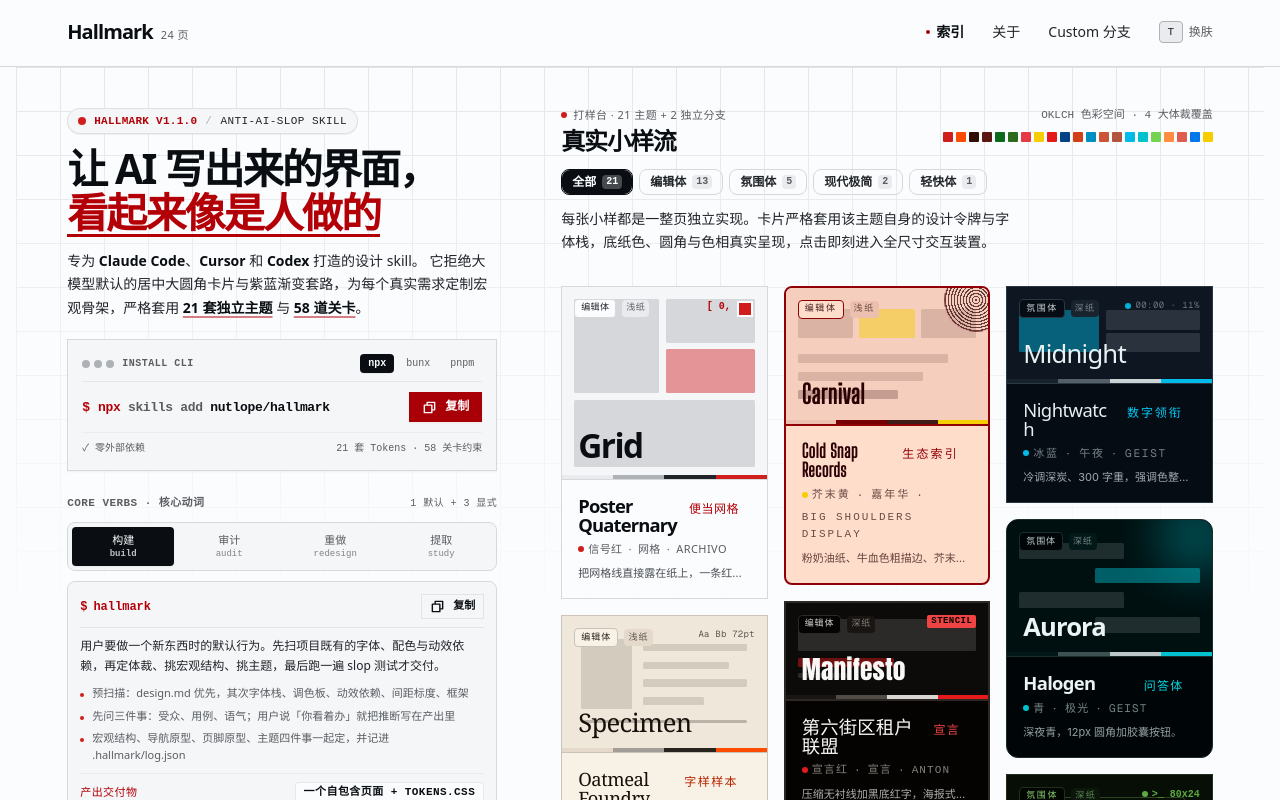
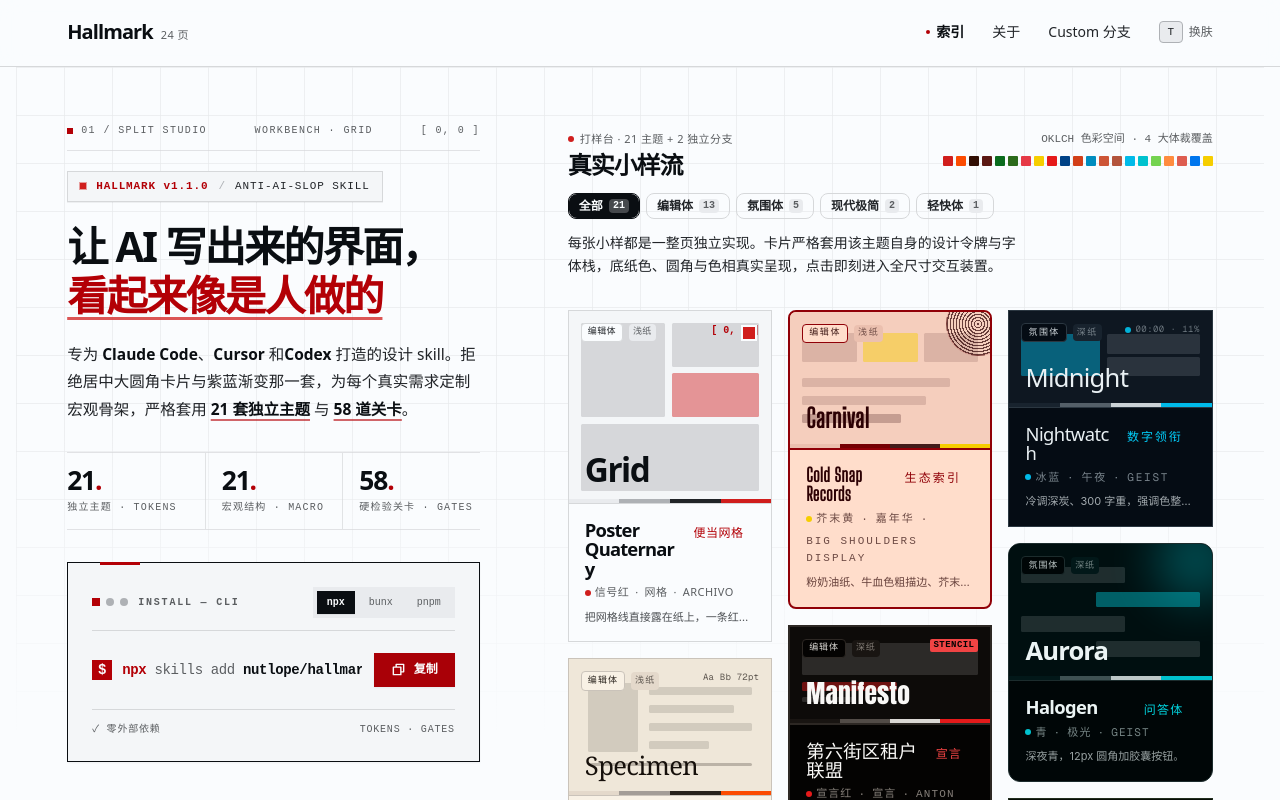
Before and after one commit to bbylw/hallmark-cn, a React (Vite) app: page / in a window 1280 px wide. Shown: the top 800 px of the page. Built offline with nearby package versions, Linux system fonts and the light colour scheme.

Commit message:
feat(home): 打磨Hero区呼吸感与制图细节：眉题、两行标题、数据带、CLI信号条

```diff
--- a/src/pages/index-page.tsx
+++ b/src/pages/index-page.tsx
@@ -19,8 +19,8 @@
 
 /** 左栏工作台的分段入场：徽章 → 标题 → 引述 → CLI → 动词 → 关卡 → 链接 */
 const fadeUp = {
-  hidden: { opacity: 0, y: 16 },
-  show: { opacity: 1, y: 0, transition: { duration: 0.55, ease: EASE } },
+  hidden: { opacity: 0, y: 22 },
+  show: { opacity: 1, y: 0, transition: { duration: 0.65, ease: EASE } },
 }
 
 /**
@@ -48,113 +48,173 @@
         {/* 图纸底纹：淡方格网自上而下淡出，呼应「打样台」的制图语义 */}
         <div
           aria-hidden
-          className="pointer-events-none absolute inset-x-0 top-0 h-[36rem] opacity-60"
+          className="pointer-events-none absolute inset-x-0 top-0 h-[42rem] opacity-50"
           style={{
             backgroundImage:
-              'linear-gradient(var(--hm-rule) 1px, transparent 1px), linear-gradient(90deg, var(--hm-rule) 1px, transparent 1px)',
-            backgroundSize: '2.75rem 2.75rem',
-            maskImage: 'linear-gradient(to bottom, black 0%, transparent 100%)',
+              'linear-gradient(color-mix(in oklab, var(--hm-rule) 70%, transparent) 1px, transparent 1px), linear-gradient(90deg, color-mix(in oklab, var(--hm-rule) 70%, transparent) 1px, transparent 1px)',
+            backgroundSize: '3rem 3rem',
+            maskImage:
+              'linear-gradient(to bottom, black 0%, black 55%, transparent 100%)',
             WebkitMaskImage:
-              'linear-gradient(to bottom, black 0%, transparent 100%)',
+              'linear-gradient(to bottom, black 0%, black 55%, transparent 100%)',
           }}
         />
 
-        <div className="relative grid gap-12 lg:grid-cols-12 lg:gap-10">
-          {/* 左栏：独立滚动工作台（保留工效嵌套滚动条，作为完整工作台体验） */}
-          <div className="pt-8 lg:col-span-5 lg:pt-10">
+        <div className="relative grid gap-16 lg:grid-cols-12 lg:gap-14">
+          {/* 左栏：独立滚动工作台（隐藏嵌套滚动条视觉，保留滚动能力） */}
+          <div className="pt-10 pb-4 lg:col-span-5 lg:pt-14 lg:pb-0">
             <motion.div
-              className="lg:sticky lg:top-20 lg:max-h-[calc(100dvh-6rem)] lg:overflow-y-auto lg:pb-12 lg:pr-6"
-              style={{ scrollbarWidth: 'thin' }}
+              className="lg:sticky lg:top-24 lg:max-h-[calc(100dvh-7.5rem)] lg:overflow-y-auto lg:pb-16 lg:pr-8 [&::-webkit-scrollbar]:hidden"
+              style={{ scrollbarWidth: 'none', msOverflowStyle: 'none' }}
               initial={reduce ? false : 'hidden'}
               animate="show"
               variants={{
                 hidden: {},
                 show: {
-                  transition: { staggerChildren: 0.08, delayChildren: 0.05 },
+                  transition: { staggerChildren: 0.1, delayChildren: 0.08 },
                 },
               }}
             >
+              {/* 制图眉题：页码 / 宏观结构 / 当前主题，一行定住 Grid 的技术语气 */}
               <motion.div
                 variants={fadeUp}
-                className="meta inline-flex items-center gap-2 rounded-full px-2.5 py-1 bg-paper-2 border border-rule/70 text-accent-line text-[11px] font-mono shadow-2xs"
+                className="flex items-center justify-between gap-3 border-b border-rule/70 pb-3 font-mono text-[10px] tracking-[0.14em] text-muted uppercase"
               >
-                <span className="relative inline-flex size-2">
+                <span className="inline-flex items-center gap-2">
+                  <span className="inline-block size-1.5 bg-accent-line" aria-hidden />
+                  <span>01 / Split Studio</span>
+                </span>
+                <span className="hidden sm:inline">Workbench · Grid</span>
+                <span>[ 0, 0 ]</span>
+              </motion.div>
+
+              <motion.div
+                variants={fadeUp}
+                className="mt-5 inline-flex items-center gap-2.5 px-3 py-1.5 bg-paper-2 border border-rule text-accent-line font-mono text-[11px] shadow-2xs"
+                style={{ borderRadius: 'var(--hm-radius-pill)' }}
+              >
+                <span className="relative inline-flex size-1.5">
                   <span
                     aria-hidden
-                    className="absolute inline-flex size-full animate-ping rounded-full bg-accent opacity-60"
+                    className="absolute inline-flex size-full animate-ping bg-accent opacity-60"
                   />
-                  <span className="relative inline-flex size-2 rounded-full bg-accent" />
+                  <span className="relative inline-flex size-1.5 bg-accent" />
                 </span>
-                <span className="font-bold tracking-wide">Hallmark v1.1.0</span>
-                <span className="text-rule-2">/</span>
-                <span className="text-ink-2 font-medium">Anti-AI-Slop Skill</span>
+                <span className="font-bold tracking-[0.08em]">HALLMARK v1.1.0</span>
+                <span className="text-rule-2" aria-hidden>
+                  /
+                </span>
+                <span className="text-ink-2 font-medium tracking-[0.08em]">
+                  ANTI-AI-SLOP SKILL
+                </span>
               </motion.div>
 
               <motion.h1
                 variants={fadeUp}
-                className="display mt-3 text-ink tracking-tight"
+                className="display mt-5 text-ink text-balance"
                 style={{
-                  fontSize: 'clamp(1.9rem, 3.2vw, 2.75rem)',
-                  lineHeight: 1.08,
+                  fontSize: 'clamp(2rem, 1.6vw + 1.3rem, 2.75rem)',
+                  lineHeight: 1.2,
                   letterSpacing: 'var(--hm-tracking-display)',
                 }}
               >
-                让 AI 写出来的界面，
-                <span className="relative inline-block text-accent-line">
+                <span className="block text-balance">让 AI 写出来的界面，</span>
+                <span
+                  className="block w-fit text-balance text-accent-line"
+                  style={{
+                    textDecoration: 'underline',
+                    textDecorationThickness: '0.07em',
+                    textDecorationColor: 'color-mix(in oklab, var(--hm-accent) 75%, transparent)',
+                    textUnderlineOffset: '0.14em',
+                  }}
+                >
                   看起来像是人做的
-                  <motion.span
-                    aria-hidden
-                    className="absolute -bottom-0.5 left-0 h-[3px] w-full bg-accent-line"
-                    style={{ transformOrigin: '0 50%' }}
-                    initial={reduce ? false : { scaleX: 0 }}
-                    animate={{ scaleX: 1 }}
-                    transition={{ delay: 0.55, duration: 0.5, ease: EASE }}
-                  />
                 </span>
               </motion.h1>
 
               <motion.p
                 variants={fadeUp}
-                className="mt-3.5 text-sm text-ink-2"
-                style={{ lineHeight: 'var(--lh-relaxed)' }}
+                className="mt-5 max-w-[34em] text-[15.5px] text-ink-2 text-pretty"
+                style={{ lineHeight: 1.8 }}
               >
-                专为 <span className="font-semibold text-ink">Claude Code</span>
-                、<span className="font-semibold text-ink">Cursor</span> 和{' '}
+                专为 <span className="font-semibold text-ink">Claude Code</span>、
+                <span className="font-semibold text-ink">Cursor</span> 和
                 <span className="font-semibold text-ink">Codex</span>{' '}
-                打造的设计 skill。
-                它拒绝大模型默认的居中大圆角卡片与紫蓝渐变套路，为每个真实需求定制宏观骨架，严格套用{' '}
-                <span className="font-semibold text-ink underline decoration-accent-line/50 decoration-[1.5px] underline-offset-[3px]">
+                打造的设计 skill。拒绝居中大圆角卡片与紫蓝渐变那一套，为每个真实需求定制宏观骨架，严格套用{' '}
+                <span className="font-semibold text-ink underline decoration-accent-line/60 decoration-[1.5px] underline-offset-[4px]">
                   21 套独立主题
                 </span>{' '}
                 与{' '}
-                <span className="font-semibold text-ink underline decoration-accent-line/50 decoration-[1.5px] underline-offset-[3px]">
+                <span className="font-semibold text-ink underline decoration-accent-line/60 decoration-[1.5px] underline-offset-[4px]">
                   58 道关卡
                 </span>
                 。
               </motion.p>
 
-              {/* 开发者 CLI 安装命令台 */}
+              {/* 三格数据带：数字用展示体，标签用等宽，Grid 的表格美学 */}
               <motion.div
                 variants={fadeUp}
-                className="mt-5 p-3.5 transition-all shadow-xs"
+                className="mt-7 grid grid-cols-3 border-y border-rule/70"
+                role="list"
+                aria-label="Hallmark 规模：21 套主题，21 种结构，58 道关卡"
+              >
+                {[
+                  { v: '21', k: '独立主题', d: 'TOKENS' },
+                  { v: '21', k: '宏观结构', d: 'MACRO' },
+                  { v: '58', k: '硬检验关卡', d: 'GATES' },
+                ].map((s, i) => (
+                  <div
+                    key={s.d}
+                    role="listitem"
+                    className={`flex flex-col gap-1.5 px-4 py-3.5 first:pl-0 last:pr-0 ${
+                      i > 0 ? 'border-l border-rule/70' : ''
+                    }`}
+                  >
+                    <span
+                      className="display text-ink tabular-nums"
+                      style={{ fontSize: '1.65rem', lineHeight: 1 }}
+                    >
+                      {s.v}
+                      <span className="text-accent-line" aria-hidden>
+                        .
+                      </span>
+                    </span>
+                    <span className="font-mono text-[10px] tracking-[0.12em] text-muted uppercase">
+                      {s.k} · {s.d}
+                    </span>
+                  </div>
+                ))}
+              </motion.div>
+
+              {/* 开发者 CLI 安装命令台：第一颗圆点用信号红，呼应 Grid「一条红」 */}
+              <motion.div
+                variants={fadeUp}
+                className="relative mt-8 p-5 transition-all shadow-xs sm:p-6"
                 style={{
-                  border: 'var(--hm-rule-card) solid var(--hm-rule)',
+                  border: 'var(--hm-rule-card) solid var(--hm-ink)',
                   borderRadius: 'var(--hm-radius-card)',
                   backgroundColor: 'var(--hm-paper-2)',
                 }}
               >
-                <div className="flex items-center justify-between gap-2 border-b border-rule/50 pb-2 mb-2.5">
-                  <div className="flex items-center gap-2">
-                    <span className="flex items-center gap-1">
-                      <span className="size-2 rounded-full bg-rule-2" />
+                <span
+                  aria-hidden
+                  className="absolute -top-px left-8 h-[3px] w-10 bg-accent-line"
+                />
+                <div className="flex items-center justify-between gap-2 border-b border-rule pb-3 mb-4">
+                  <div className="flex items-center gap-2.5">
+                    <span className="flex items-center gap-1.5" aria-hidden>
+                      <span className="size-2 bg-accent-line" />
                       <span className="size-2 rounded-full bg-rule-2" />
                       <span className="size-2 rounded-full bg-rule-2" />
                     </span>
-                    <span className="meta text-[10px] text-muted font-mono font-bold tracking-wider">
-                      INSTALL CLI
+                    <span className="font-mono text-[10px] font-bold tracking-[0.18em] text-muted">
+                      INSTALL — CLI
                     </span>
                   </div>
-                  <div className="flex items-center gap-1">
+                  <div
+                    className="flex items-center gap-1 p-1"
+                    style={{ backgroundColor: 'var(--hm-paper-3)' }}
+                  >
                     {PM_OPTIONS.map((pm) => {
                       const on = activePm === pm.id
                       return (
@@ -162,15 +222,23 @@
                           key={pm.id}
                           type="button"
                           onClick={() => setActivePm(pm.id)}
-                          className={`relative px-2 py-0.5 rounded text-[10px] font-mono transition-colors duration-150 ${
+                          aria-pressed={on}
+                          className={`relative px-2.5 py-1 text-[10px] font-mono transition-colors duration-150 ${
                             on ? 'text-paper font-bold' : 'text-muted hover:text-ink'
                           }`}
+                          style={{
+                            borderRadius: 'var(--hm-radius-input)',
+                          }}
                         >
                           {on ? (
                             <motion.span
                               layoutId="pm-tab-pill"
                               aria-hidden
-                              className="absolute inset-0 rounded bg-ink shadow-2xs"
+                              className="absolute inset-0 shadow-2xs"
+                              style={{
+                                backgroundColor: 'var(--hm-ink)',
+                                borderRadius: 'var(--hm-radius-input)',
+                              }}
                               transition={
                                 reduce
                                   ? { duration: 0 }
@@ -185,15 +253,21 @@
                   </div>
                 </div>
 
-                <div className="flex items-center justify-between gap-2">
-                  <div className="min-w-0 flex-1 overflow-x-auto scrollbar-none py-0.5">
-                    <div className="flex items-center gap-2 font-mono text-xs sm:text-[13px] text-ink whitespace-nowrap">
-                      <span className="text-accent-line select-none font-bold">$</span>
+                <div className="flex items-center justify-between gap-3 py-1.5">
+                  <div className="min-w-0 flex-1 overflow-x-auto scrollbar-none py-1">
+                    <div className="flex items-center gap-2.5 font-mono text-[13px] text-ink whitespace-nowrap sm:text-sm">
+                      <span
+                        className="flex size-5 shrink-0 items-center justify-center font-bold text-paper"
+                        style={{ backgroundColor: 'var(--hm-accent-line)' }}
+                        aria-hidden
+                      >
+                        $
+                      </span>
                       <code className="select-all font-semibold tracking-tight">
                         <span className="text-accent-line">
                           {activePm === 'pnpm' ? 'pnpm dlx' : activePm}
                         </span>{' '}
-                        <span className="text-muted">skills add</span>{' '}
+                        <span className="font-normal text-muted">skills add</span>{' '}
                         <span className="text-ink font-bold">nutlope/hallmark</span>
                       </code>
                     </div>
@@ -201,29 +275,29 @@
                   <CopyButton
                     value={currentCmd}
                     ariaLabel={`复制 ${activePm} 安装命令`}
-                    className="btn-primary shrink-0 px-3 py-1.5 text-xs font-mono shadow-xs"
+                    className="btn-primary shrink-0 px-4 py-2 text-xs font-mono shadow-xs"
                   />
                 </div>
 
-                <div className="mt-2.5 pt-2 border-t border-rule/30 flex items-center justify-between text-[9.5px] sm:text-[10px] font-mono text-muted">
+                <div className="mt-4 pt-3 border-t border-rule flex items-center justify-between font-mono text-[10px] tracking-[0.08em] text-muted uppercase">
                   <span>✓ 零外部依赖</span>
-                  <span>21 套 Tokens · 58 关卡约束</span>
+                  <span>Tokens · Gates</span>
                 </div>
               </motion.div>
 
               {/* 四个核心动词 */}
-              <motion.div variants={fadeUp} className="mt-6">
+              <motion.div variants={fadeUp} className="mt-10">
                 <VerbStack />
               </motion.div>
 
               {/* 58 道关卡标尺 */}
-              <motion.div variants={fadeUp} className="hairline mt-6 pt-5">
+              <motion.div variants={fadeUp} className="hairline mt-10 pt-7">
                 <GateScale />
               </motion.div>
 
               {/* 底部链接与令牌规范说明 */}
-              <motion.div variants={fadeUp} className="hairline mt-6 pt-4">
-                <div className="flex flex-wrap items-center gap-4 text-xs">
+              <motion.div variants={fadeUp} className="hairline mt-10 pt-6">
+                <div className="flex flex-wrap items-center gap-x-6 gap-y-2 text-xs">
                   <Link
                     to="/custom"
                     className="tap group font-semibold text-ink-2 hover:text-accent-line transition-colors"
@@ -250,12 +324,12 @@
                   </Link>
                 </div>
                 <p
-                  className="mt-2 text-[11px] text-muted font-mono"
-                  style={{ lineHeight: 'var(--lh-normal)' }}
+                  className="mt-3.5 text-xs text-muted font-mono"
+                  style={{ lineHeight: 1.7 }}
                 >
                   21 套主题取自 Hallmark 官方 tokens.css，在 OKLCH 空间互不相邻。
                 </p>
-                <div className="mt-3 flex items-center gap-2 text-[11px] text-muted">
+                <div className="mt-4 flex items-center gap-2.5 text-xs text-muted">
                   <kbd className="kbd">T</kbd>
                   <span className="font-mono">随时按下，21 套主题即刻流转</span>
                 </div>
@@ -264,7 +338,7 @@
           </div>
 
           {/* 右栏：滚动的打样台 */}
-          <div className="pb-20 pt-4 lg:col-span-7 lg:pt-10">
+          <div className="pb-24 pt-8 lg:col-span-7 lg:pt-16">
             <ContactSheet />
           </div>
         </div>
```
